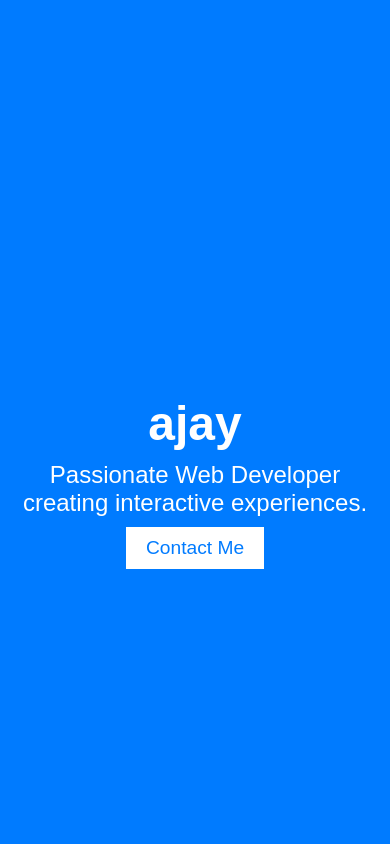
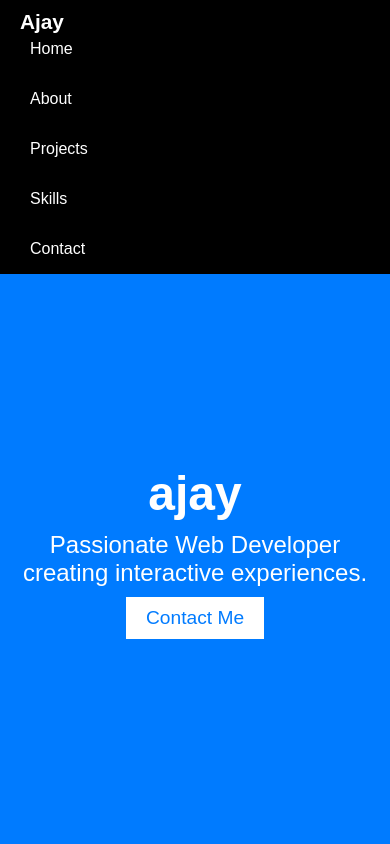
Before and after one commit to ajaycodes02/main-portfolio, a plain HTML site: page index.html in a window 390 px wide. Shown: the top 844 px of the page. Drawn offline with nearby package versions, Linux system fonts and the light colour scheme.

Commit message:
include nav items

```diff
--- a/index.html
+++ b/index.html
@@ -3,13 +3,27 @@
 <head>
     <meta charset="UTF-8">
     <meta name="viewport" content="width=device-width, initial-scale=1.0">
-    <title>John Doe's Portfolio</title>
+    <title>ajay Portfolio</title>
     <link rel="stylesheet" href="https://cdnjs.cloudflare.com/ajax/libs/font-awesome/6.4.0/css/all.min.css">
     <script src="https://cdnjs.cloudflare.com/ajax/libs/gsap/3.12.5/gsap.min.js"></script>
     <script src="https://cdnjs.cloudflare.com/ajax/libs/gsap/3.12.5/ScrollTrigger.min.js"></script>
     <link rel="stylesheet" href="style.css">
 </head>
 <body>
+
+    <body>
+    <!-- Navbar -->
+    <nav class="navbar">
+        <div class="logo">Ajay</div>
+        <ul class="nav-links">
+            <li><a href="#hero">Home</a></li>
+            <li><a href="#about">About</a></li>
+            <li><a href="#projects">Projects</a></li>
+            <li><a href="#skills">Skills</a></li>
+            <li><a href="#contact">Contact</a></li>
+        </ul>
+    </nav>
+
 
     <!-- Hero Section -->
     <section id="hero">
--- a/style.css
+++ b/style.css
@@ -9,6 +9,80 @@
             padding: 60px 20px;
             text-align: center;
         }
+
+        /* Navbar */
+.navbar {
+    position: fixed;
+    top: 0;
+    left: 0;
+    width: 100%;
+    display: flex;
+    justify-content: space-between;
+    align-items: center;
+    padding: 10px 25px;   /* 🔥 Reduced padding */
+    background-color: black;
+    color: white;
+    z-index: 1000;
+}
+
+/* Logo */
+.navbar .logo {
+    font-size: 1.3em;   /* 🔥 Slightly smaller */
+    font-weight: bold;
+}
+
+/* Nav links container */
+.navbar .nav-links {
+    list-style: none;
+    display: flex;
+    gap: 20px;    /* 🔥 Reduced gap */
+    margin: 0;
+    padding: 0;
+}
+
+/* Nav links items */
+.navbar .nav-links li a {
+    color: white;
+    text-decoration: none;
+    font-size: 1em;   /* 🔥 Smaller text */
+    transition: color 0.3s;
+    padding: 6px 10px;  /* 🔥 Less padding inside links */
+}
+
+.navbar .nav-links li a:hover {
+    color: #007bff;
+}
+
+/* Prevent hero from hiding behind navbar */
+#hero {
+    margin-top: 70px;   /* 🔥 Reduced margin */
+}
+
+/* 🔥 Responsive design */
+@media (max-width: 768px) {
+    .navbar {
+        flex-direction: column;
+        align-items: flex-start;
+        padding: 10px 20px; /* 🔥 Compact padding */
+    }
+
+    .nav-links {
+        flex-direction: column;
+        width: 100%;
+        gap: 10px;   /* 🔥 Reduced gap on mobile */
+    }
+
+    .nav-links li {
+        width: 100%;
+    }
+
+    .nav-links li a {
+        display: block;
+        width: 100%;
+        padding: 8px 0;
+    }
+}
+
 
         #hero {
             background-color: #007bff;
```
